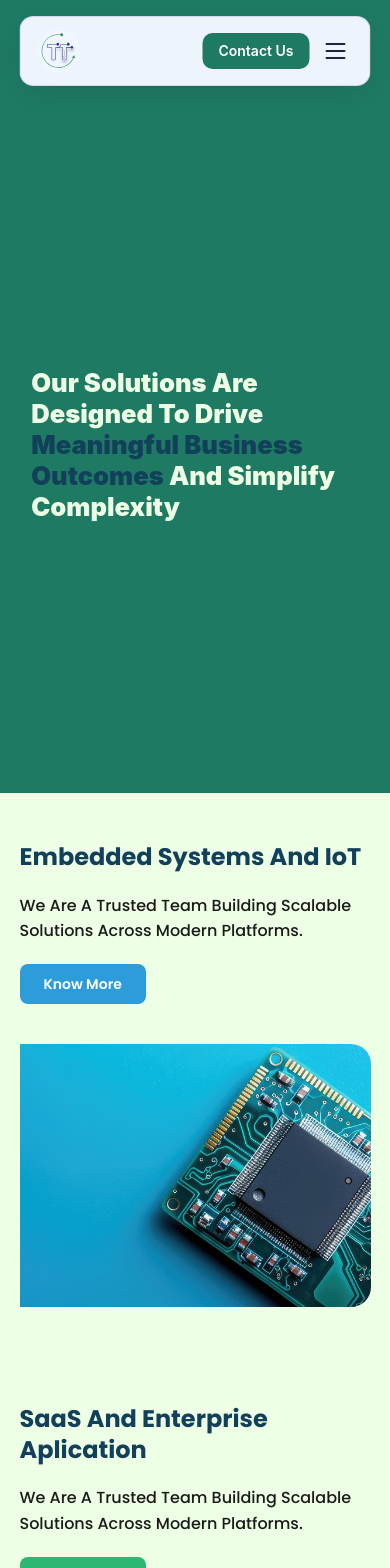
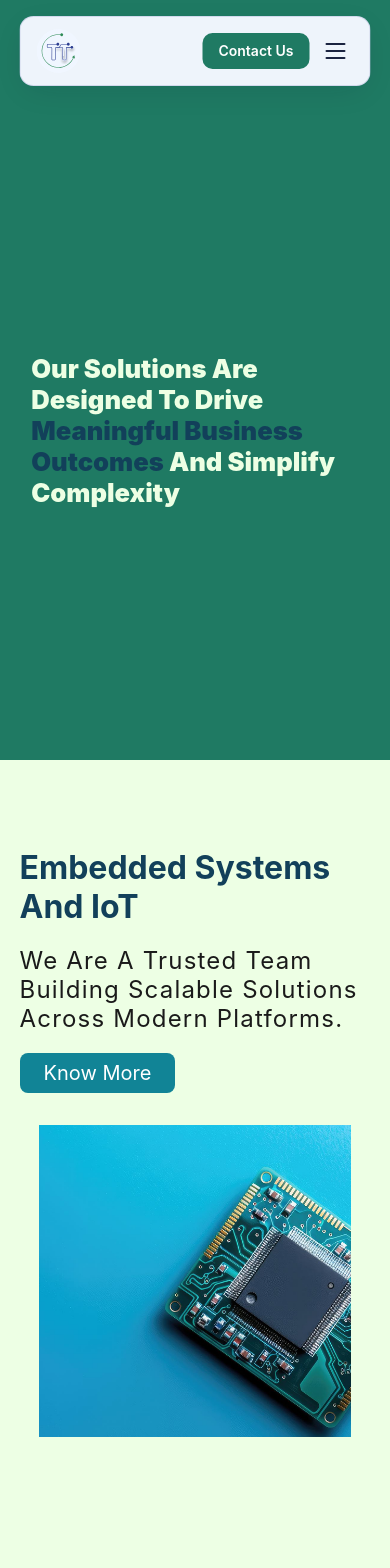
Before and after one commit to gokul-srinath/trinovtech-2.0, a Next.js app: page /solutions in a window 390 px wide. Shown: the top 1568 px of the page. Built offline with nearby package versions, Linux system fonts and the light colour scheme.

Commit message:
feat: Enhance SolutionsCard and SolutionsHero components for improved layout and responsiveness; update design tokens

```diff
--- a/src/components/sections/SolutionsCard.tsx
+++ b/src/components/sections/SolutionsCard.tsx
@@ -21,22 +21,22 @@ export function SolutionsCard({
   invert = false,
 }: SolutionsCardProps) {
   return (
-    <section className="w-full py-12">
+    <section className="w-full py-10 md:py-16">
       <Container>
         <div
-          className={`flex flex-col gap-10 items-center ${
+          className={`flex flex-col gap-8 items-center mt-12 ${
             invert ? 'md:flex-row-reverse' : 'md:flex-row'
           }`}
         >
           {/* Text block */}
-          <div className="flex flex-col gap-5 md:w-[50%]">
+          <div className="flex flex-col gap-5 w-full md:w-[50%]">
             <h2
               style={{
                 color: 'var(--heading1)',
-                fontFamily: 'Poppins, sans-serif',
-                fontSize: 'var(--text-h2)',
+                fontFamily: 'Inter, sans-serif',
+                fontSize: 'var(--text-h1)',
                 fontWeight: 700,
-                lineHeight: 1.3,
+                textTransform: 'capitalize'
               }}
             >
               {heading}
@@ -44,10 +44,12 @@ export function SolutionsCard({
             <p
               style={{
                 color: 'var(--color-body)',
-                fontFamily: 'Poppins, sans-serif',
-                fontSize: '16px',
-                fontWeight: 400,
-                lineHeight: '1.6',
+                fontFamily: 'Inter, sans-serif',
+                fontSize: 'var(--font-body-size)',
+                fontWeight: 'var(--font-body-weight)',
+                lineHeight: '29px',
+                letterSpacing: '1.2px',
+                textTransform: 'capitalize'
               }}
             >
               {text}
@@ -57,8 +59,10 @@ export function SolutionsCard({
               className="group relative inline-flex items-center gap-2 overflow-hidden rounded-[8px] px-6 py-2.5 text-sm font-semibold text-white transition-all duration-300"
               style={{
                 backgroundColor: ctaColor,
-                fontFamily: 'Poppins, sans-serif',
+                fontFamily: 'Inter, sans-serif',
                 width: 'fit-content',
+                fontSize: 'var(--font-btn-size)',
+                fontWeight: 'var(--font-body-weight)',
               }}
             >
               <span
@@ -71,20 +75,25 @@ export function SolutionsCard({
             </a>
           </div>
 
-          {/* Image block */}
-          <div className="w-full md:w-[50%] shrink-0">
+          {/* Image block — fluid on mobile, 600×600 capped on desktop */}
+          <div className="w-full md:w-[50%] shrink-0 flex justify-center">
             <div
-              className="relative w-full overflow-hidden"
+              className="w-full"
               style={{
                 borderRadius: invert ? '20px 0 0 20px' : '0 20px 20px 0',
-                aspectRatio: '4/3' }}
+                overflow: 'hidden',
+                maxWidth: '600px',
+                /* fluid height: 80vw on mobile, capped at 600px on desktop */
+                height: 'min(80vw, 600px)',
+              }}
             >
               <Image
                 src={imagePath}
                 alt={heading}
-                fill
-                sizes="(max-width: 768px) 100vw, 50vw"
-                className="object-cover"
+                width={600}
+                height={600}
+                sizes="(max-width: 768px) 90vw, 600px"
+                className="w-full h-full object-contain"
               />
             </div>
           </div>
--- a/src/components/sections/SolutionsHero.tsx
+++ b/src/components/sections/SolutionsHero.tsx
@@ -10,13 +10,16 @@ interface SolutionsHeroProps {
 export function SolutionsHero({ heading, highlight, tail, imagePath }: SolutionsHeroProps) {
   return (
     <section
-      className="relative w-full flex items-center overflow-hidden pt-24"
-      style={{ minHeight: '94vh', background: '#1f7a63' }}
+      className="w-full flex flex-col md:flex-row items-center overflow-hidden"
+      style={{ minHeight: '90vh', background: '#1f7a63', paddingTop: 'clamp(80px, 12vh, 120px)' }}
     >
       {/* Left — text */}
       <div
-        className="flex-1 flex items-center z-10"
-        style={{ paddingLeft: 'clamp(24px, 8vw, 120px)', paddingRight: '4vw' }}
+        className="flex-1 flex items-center z-10 py-10 md:py-0"
+        style={{
+          paddingLeft: 'clamp(20px, 8vw, 120px)',
+          paddingRight: 'clamp(20px, 4vw, 60px)',
+        }}
       >
         <h1
           style={{
@@ -35,17 +38,20 @@ export function SolutionsHero({ heading, highlight, tail, imagePath }: Solutions
         </h1>
       </div>
 
-      {/* Right — image */}
+      {/* Right — image, hidden on mobile */}
       <div
-        className="hidden md:flex shrink-0 items-end"
-        style={{ width: 'clamp(300px, 45vw, 620px)', paddingRight: 'clamp(16px, 4vw, 60px)' }}
+        className="hidden md:flex shrink-0 items-center self-stretch justify-center"
+        style={{
+          width: 'clamp(280px, 44vw, 600px)',
+          paddingRight: 'clamp(16px, 4vw, 60px)',
+        }}
       >
         <Image
           src={imagePath}
           alt="Solutions"
-          width={620}
-          height={500}
-          sizes="45vw"
+          width={600}
+          height={520}
+          sizes="44vw"
           className="w-full h-auto object-contain object-bottom"
           priority
         />
--- a/src/content/solutions.ts
+++ b/src/content/solutions.ts
@@ -20,7 +20,7 @@ export const solutionsSections: Section[] = [
       imagePath: '/solutions/img1.png',
       ctaLabel: 'Know More',
       ctaHref: '#embedded-iot',
-      ctaColor: '#2d9cdb',
+      ctaColor: '#118496',
       invert: false,
     },
   },
--- a/src/styles/tokens.css
+++ b/src/styles/tokens.css
@@ -34,6 +34,8 @@
   --font-body-transform: capitalize;
   --font-body-line-height: normal;
 
+  --font-btn-size: 20px;
+
   /* ─── Fluid Typography ─── */
   --text-hero:     clamp(2rem,   5vw,  3.5rem);
   --text-h1: clamp(2rem, 4.5vw, 4rem);
```
Lines whose indentation alone changed are shown as unchanged.
